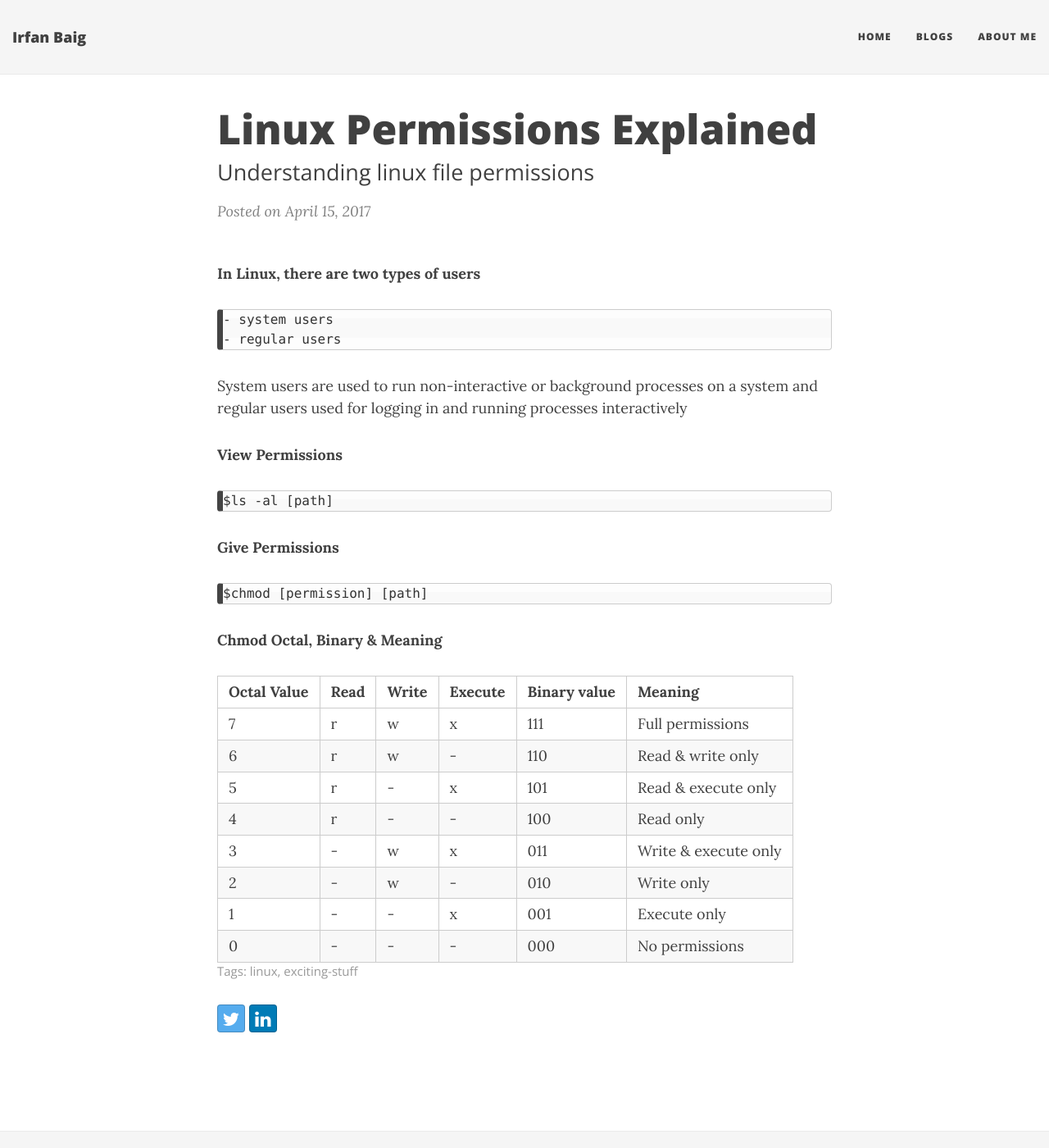
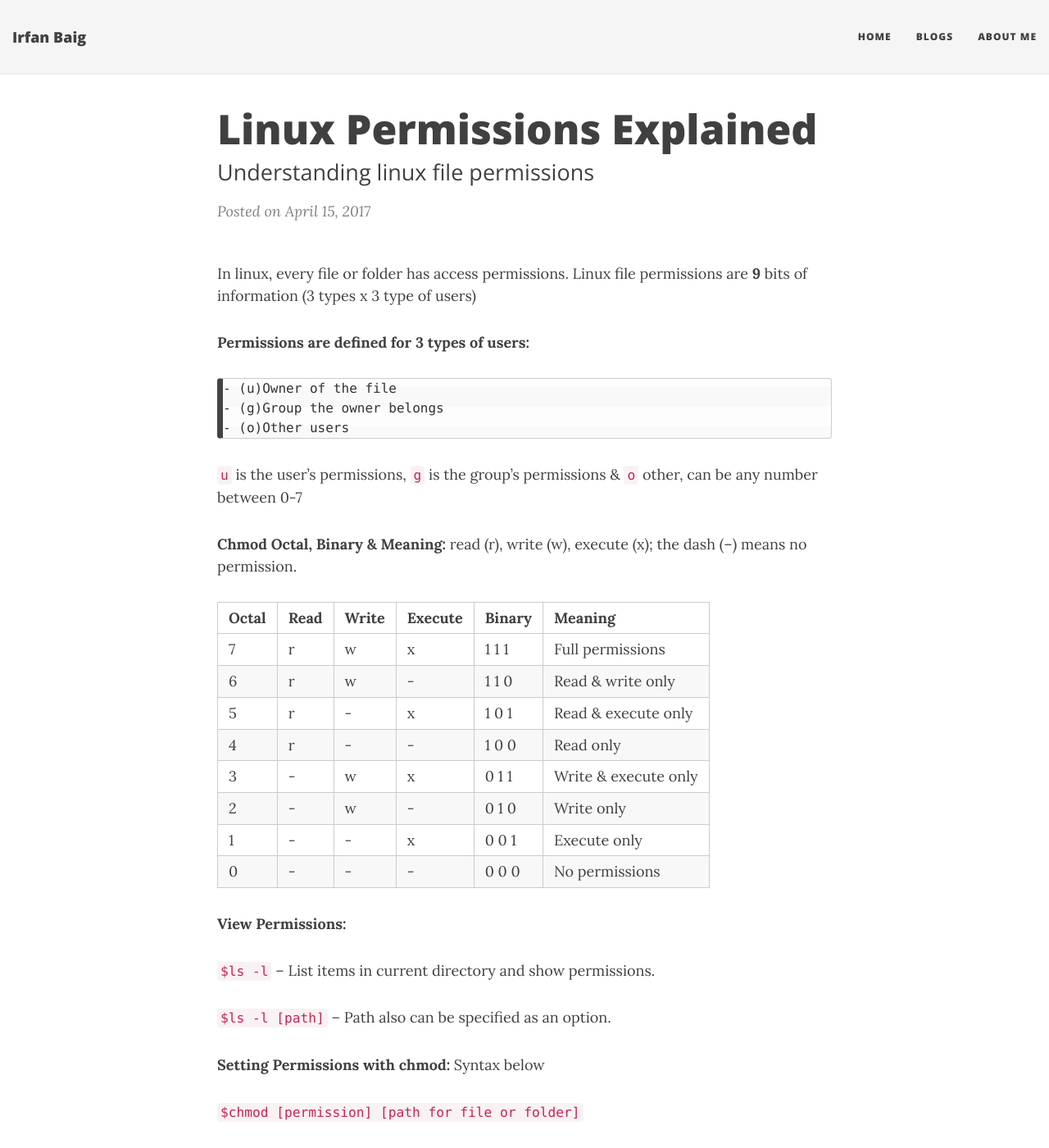
Before and after one commit to irfanbaigse/irfanbaigse.github.io, a Jekyll site: the page built from _posts/2017-04-15-linux-permissions-explained.md, in a window 1280 px wide and 1400 px high. Shown: the whole window at 82% size. Built offline with Jekyll 4.4.1, drawn with Linux system fonts in a browser that asks for light colours; nearby versions of some CDN libraries; some of the changed text lies outside the part shown.

Commit message:
linux permissions explained

````diff
--- a/_posts/2017-04-15-linux-permissions-explained.md
+++ b/_posts/2017-04-15-linux-permissions-explained.md
@@ -4,38 +4,46 @@ title: Linux Permissions Explained
 image: /img/linux_permissions.jpg
 subtitle: Understanding linux file permissions
 show-avatar: false
-tags: [linux, exciting-stuff]
+tags: [linux, linux-permissions, exciting-stuff]
 ---
 
+In linux, every file or folder has access permissions. Linux file permissions are **9** bits of information (3 types x 3 type of users)
 
+**Permissions are defined for 3 types of users:**
 
-**In Linux, there are two types of users**
+	- (u)Owner of the file
+    - (g)Group the owner belongs
+    - (o)Other users
 
-	- system users
-    - regular users
+`u` is the user's permissions, `g` is the group's permissions & `o` other, can be any number between 0-7
 
-System users are used to run non-interactive or background processes on a system and regular users used for logging in and running processes interactively
+**Chmod Octal, Binary & Meaning:**
+read (r), write (w), execute (x); the dash (–) means no permission.
 
+| Octal | Read | Write | Execute | Binary | Meaning |
+| :------ |:----| :---- | :---- | :------ | :------ |
+| 7 | r | w | x | 1 1 1 | Full permissions	|
+| 6 | r | w | - | 1 1 0 | Read & write only	|
+| 5 | r | - | x | 1 0 1 | Read & execute only	|
+| 4 | r | - | - | 1 0 0 | Read only	|
+| 3 | - | w | x | 0 1 1 | Write & execute only	|
+| 2 | - | w | - | 0 1 0 | Write only	|
+| 1 | - | - | x | 0 0 1 | Execute only	|
+| 0 | - | - | - | 0 0 0 | No permissions	|
 
-**View Permissions**
+**View Permissions:**
+
+`$ls -l` -- List items in current directory and show permissions.
+
+`$ls -l [path]` -- Path also can be specified as an option.
+
+**Setting Permissions with chmod:** Syntax below
+
+`$chmod [permission] [path for file or folder]`
+
+where `[permission]` can be either octal or symbolic notation e.g:
+
 ```
-$ls -al [path]
+chmod 077 foo.sh   # octal
+chmod +x bar.sh    # symbolic
 ```
-
-**Give Permissions**
-```
-$chmod [permission] [path]
-```
-
-**Chmod Octal, Binary & Meaning**
-
-| Octal Value | Read | Write | Execute | Binary value | Meaning |
-| :------ |:------ | :------ | :------ | :------ |
-| 7 | r | w | x | 111 |	Full permissions	|
-| 6 | r | w | - | 110 |	Read & write only	|
-| 5 | r | - | x | 101 |	Read & execute only	|
-| 4 | r | - | - | 100 |	Read only	|
-| 3 | - | w | x | 011 |	Write & execute only	|
-| 2 | - | w | - | 010 |	Write only	|
-| 1 | - | - | x | 001 |	Execute only	|
-| 0 | - | - | - | 000 |	No permissions	|
````
